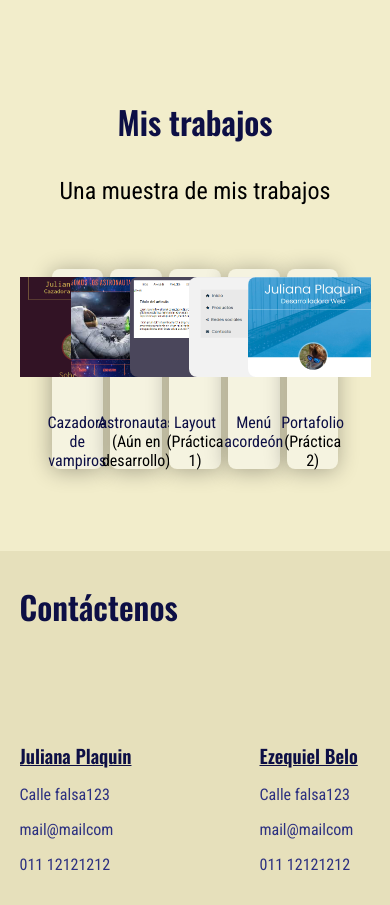
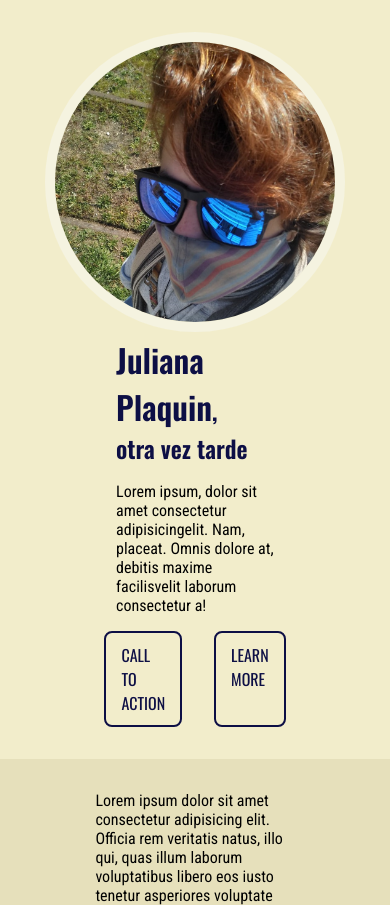
Before and after one commit to Juli11lml/Proyecto-final, a plain HTML site: page index.html in a window 390 px wide. Shown: the top 905 px of the page. Drawn offline with nearby package versions, Linux system fonts and the light colour scheme.

Commit message:
agregué landing

```diff
--- a/index.html
+++ b/index.html
@@ -9,6 +9,32 @@
     <link rel="stylesheet" href="https://cdnjs.cloudflare.com/ajax/libs/font-awesome/6.1.1/css/all.min.css">
 </head>
 <body>
+
+    <!-- Section landing -->
+    <section class="container-landing">
+        <div class="container">
+            <div class="landing-info">
+                <h1><span class="name">Juliana Plaquin</span>, <br>otra vez tarde</h1>
+                <p>Lorem ipsum, dolor sit amet consectetur adipisicingelit. Nam, placeat. Omnis dolore at, debitis maxime facilisvelit laborum consectetur a!</p>
+                <div class="buttons">
+                    <a href="#" class="btn btn-1">CALL TO ACTION</a>
+                    <a href="#" class="btn btn-2">LEARN MORE</a>
+                </div>
+            </div>
+
+            <div class="yo">
+                <img src="assets/WhatsApp Image 2022-05-22 at 1.50.53 AM.jpeg" alt="yo">
+            </div>
+        </div>
+    </section>
+
+    <section class="info">
+        <div class="container">
+            <article class="texto">
+                <p>Lorem ipsum dolor sit amet consectetur adipisicing elit. Officia rem veritatis natus, illo qui, quas illum laborum voluptatibus libero eos iusto tenetur asperiores voluptate doloremque inventore, repellendus distinctio quaerat nam placeat totam a ipsa aut nulla sint. Fuga dignissimos enim omnis rem iusto odio, doloribus nisi nihil pariatur velit ipsum sit ullam voluptatum maiores qui. Exercitationem ut suscipit sunt atque minima, iure vitae? Qui eligendi sint facilis harum asperiores quas cupiditate itaque eveniet, quibusdam quod nostrum hic repellat nam, molestiae voluptates, repellendus ratione aut est officia mollitia. Veritatis natus nesciunt eius magnam. Veritatis pariatur omnis adipisci fugit unde enim beatae.</p>
+            </article>
+        </div>
+    </section>
     <!-- Section trabajos -->
     <section class="trabajos">
         <div class="container">
@@ -91,7 +117,7 @@
                 </div>
 
                 <div class="office">
-                    <img src="./assets/building-1481534_960_720.jpg" alt="Oficina" class="img-office">
+                    <img src="./assets/meeting-2284501_960_720.jpeg" alt="Oficina" class="img-office">
                 </div>
             </div>
 
--- a/style.css
+++ b/style.css
@@ -23,9 +23,58 @@ body {
     --gray: #f2f2f2;
 }
 a {text-decoration: none;}
-h2, h3 {
+h1, h2, h3 {
     font-family: 'Oswald', sans-serif;
     color: var(--blue);
+}
+
+/* --- Section landing --- */
+.name {
+    font-size: 2rem;
+}
+.container-landing {
+    background: var(--marfil-light);
+    padding: 2rem 0;
+}
+.container-landing .container{
+    display: flex;
+    justify-content: center;
+    align-items: center;
+}
+.yo img {
+    width: 300px;
+    border: 10px solid #F5F3E0;
+    border-radius: 100%;
+}
+.landing-info {
+    width: 45%;
+    display: flex;
+    flex-direction: column;
+    justify-content: center;
+    align-items: center;
+    gap: 1rem;
+}
+.buttons {
+    display: flex;
+    gap: 2rem;
+}
+.btn {
+    border: 2px solid #0d0f45;
+    border-radius: 8px;
+    padding: 10px 15px;
+    color: #0d0f45;
+    font-family: 'Oswald';
+}
+.btn:hover {
+    background: #0d0f45;
+    color: #f2f2f2;
+}
+
+.info .texto p {
+    padding: 2rem;
+    padding-bottom: 4rem;
+    width: 75%;
+    margin: 0 auto;
 }
 
 /* --- Section trabajos --- */
@@ -117,16 +166,15 @@ h2, h3 {
 .redes {
     display: flex;
     gap: 2rem;
+    padding-top: 5rem;
 }
 .fa-brands {
     font-size: 2rem;
     color: var(--blue);
 }
-
-
-
-
-
+.fa-facebook:hover {color: #1877f2;}
+.fa-instagram:hover {color: #5851db;}
+.fa-youtube:hover {color: #ff0000;}
 
 /* --- Footer --- */
 footer {
@@ -135,4 +183,39 @@ footer {
     color: #f2f2f2;
     padding: 2rem;
     text-align: center;
+    font-family: 'Oswald';
 }
+
+/* --- Media Queris --- */
+@media (max-width: 600px) {
+    .container-landing .container {
+        flex-direction: column-reverse;
+    }
+
+    .office {
+        display: none;
+    }
+
+    .trabajos .container-trabajos {
+        flex-direction: column;
+        align-items: center;
+        gap: 2rem;
+    }
+    .trabajos .container-trabajos .trabajo {
+        width: 70%;
+    }
+    .contact .contact-container .contact-data .title {
+        padding-top: 1rem;
+    }
+    .contact .contact-container {
+        flex-direction: column;
+    }
+    .funciona-porfa {
+        flex-direction: column;
+        gap: 1rem;
+        padding-top: 1rem;
+    }
+    .redes {
+        padding-bottom: 2rem;
+    }
+}
```
Also changed, not shown: assets/WhatsApp Image 2022-05-22 at 1.50.53 AM.jpeg (added), assets/meeting-2284501_960_720.jpeg (added).
